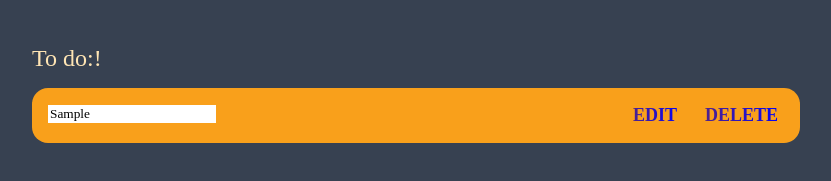
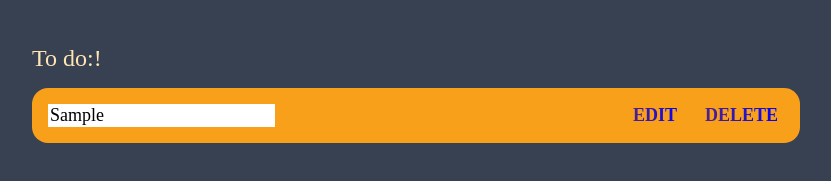
Before and after one commit to junterealrichard/CRUD.MYTODOLIST, a plain HTML site: page index.html in a window 1280 px wide. Both pictures are taken after typing "Sample" into the empty fields and a click on the input "Add Plan". Shown: the part 153-334 px from the top of the page, without its empty margins (224-1055 px from the left). Drawn offline with Linux system fonts and the light colour scheme.

Commit message:
Update main.css

```diff
--- a/main.css
+++ b/main.css
@@ -122,7 +122,6 @@ main {
 	border-radius: 1rem;
 	margin-bottom: 1rem;
 }
-}
 
 #tasks .task .content .text {
 	color: var(--black);
@@ -130,6 +129,7 @@ main {
 	width: 100%;
 	display: block;
 	transition: 0.4s;
+	flex: 1 1 0%;
 }
 
 .task .content .text:not(:read-only) {
```
